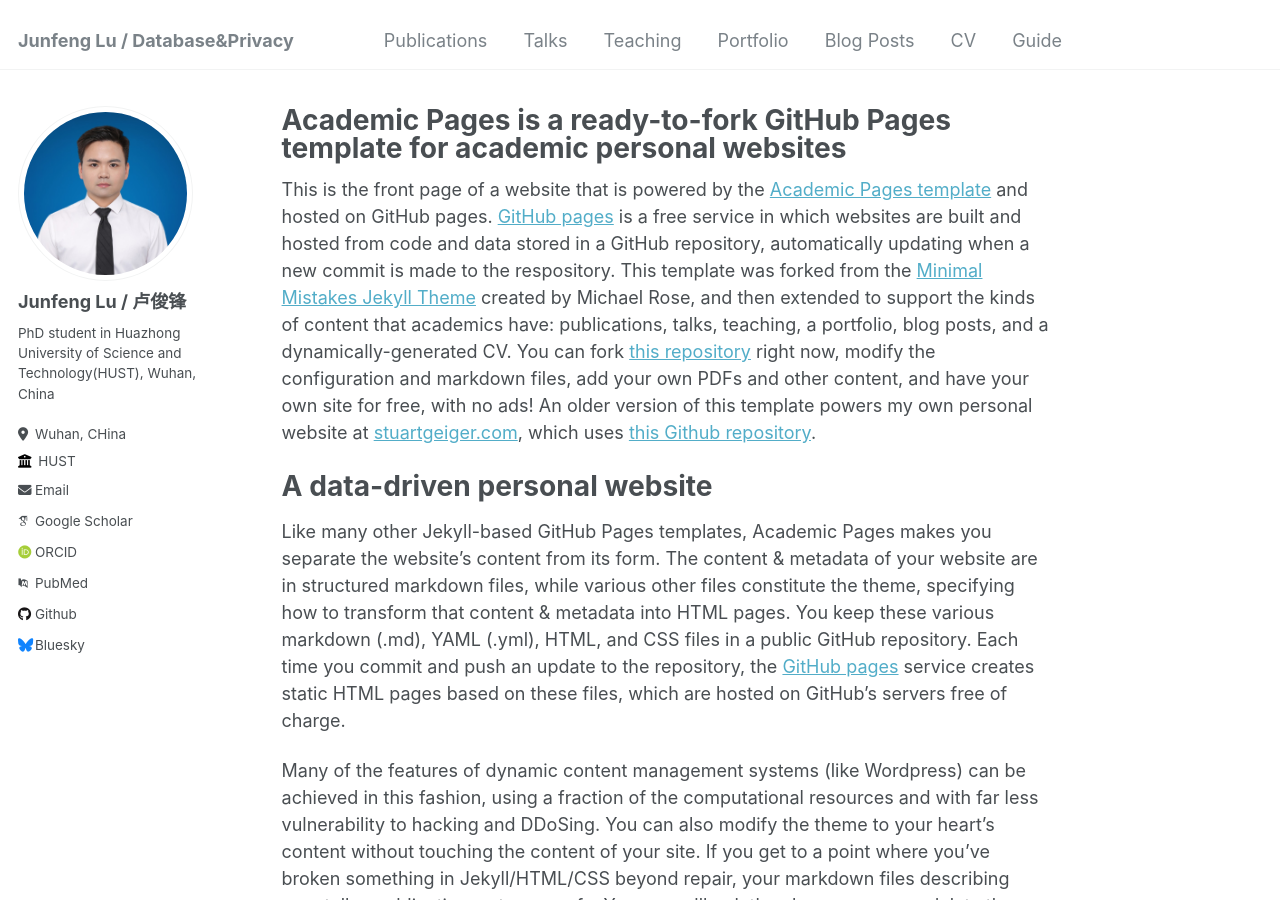
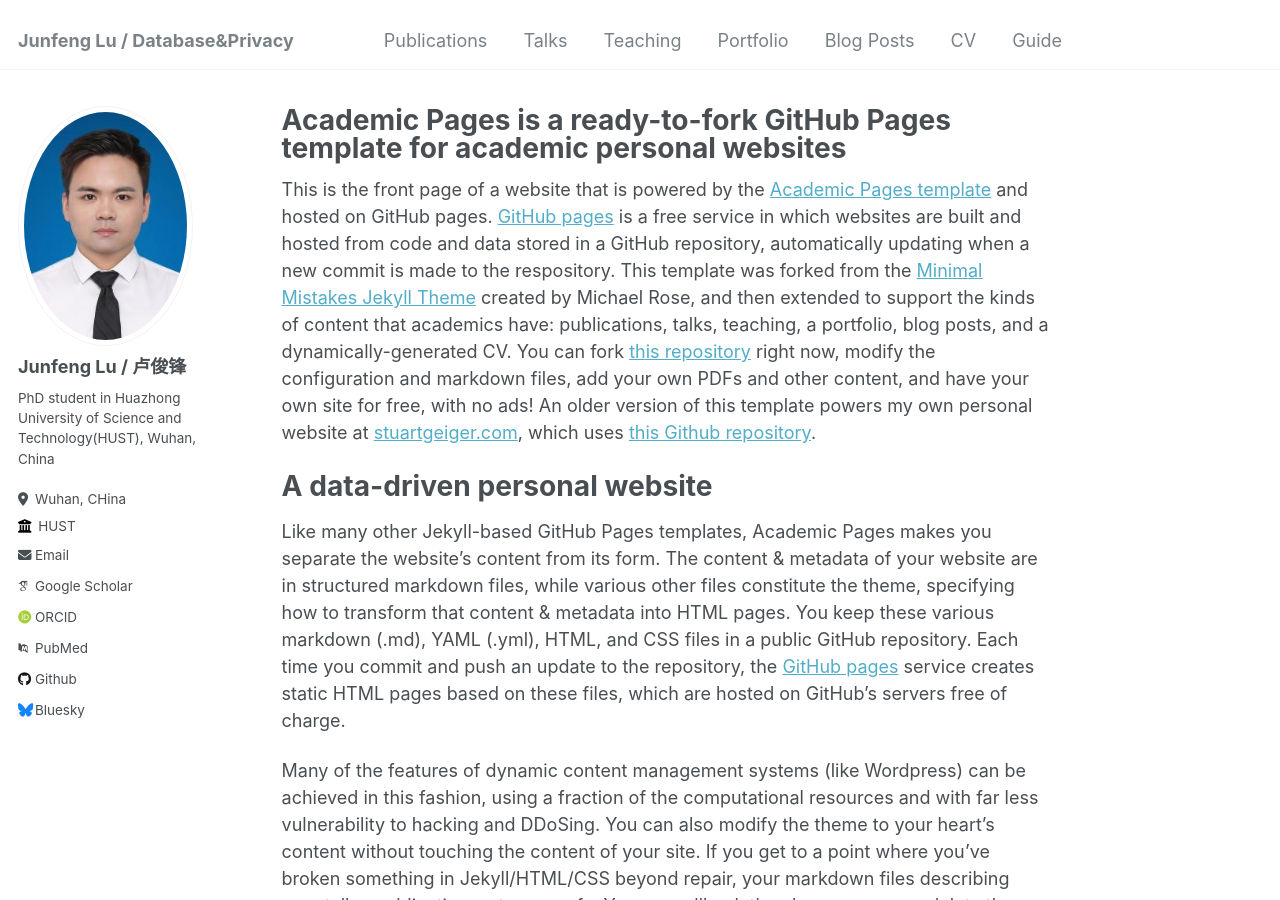
Before and after one commit to richardlujunfeng/richardloo, a Jekyll site: the page built from _pages/about.md, in a window 1280 px wide and 900 px high. Built offline with Jekyll 4.4.1, drawn with Linux system fonts in a browser that asks for light colours; some web fonts are replaced.

Commit message:
Update _config.yml

```diff
--- a/_config.yml
+++ b/_config.yml
@@ -21,7 +21,7 @@ repository               : "academicpages/academicpages.github.io"
 #               Additional customization can be done by editing /_includes/author-profile.html
 author:
   # Biographic information
-  avatar           : "imagesfoo-bar-identity-th.jpg"
+  avatar           : "me.jpg"
   name             : "Junfeng Lu / 卢俊锋"
   pronouns         : # example: "she/her"
   bio              : "PhD student in Huazhong University of Science and Technology(HUST), Wuhan, China"
```
